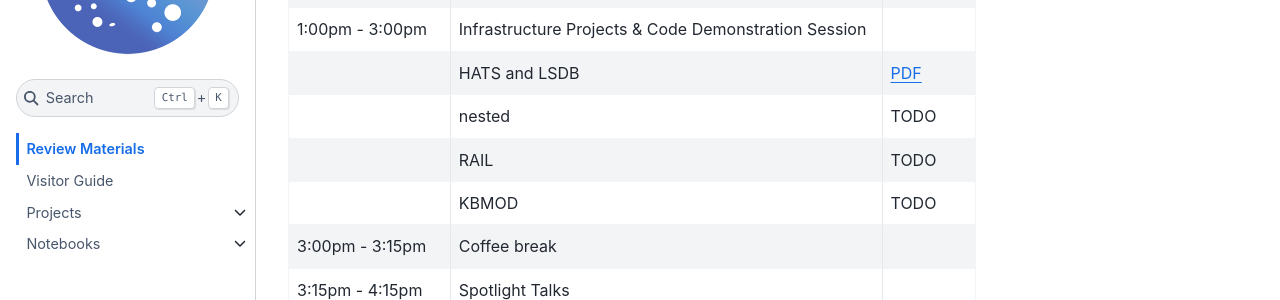
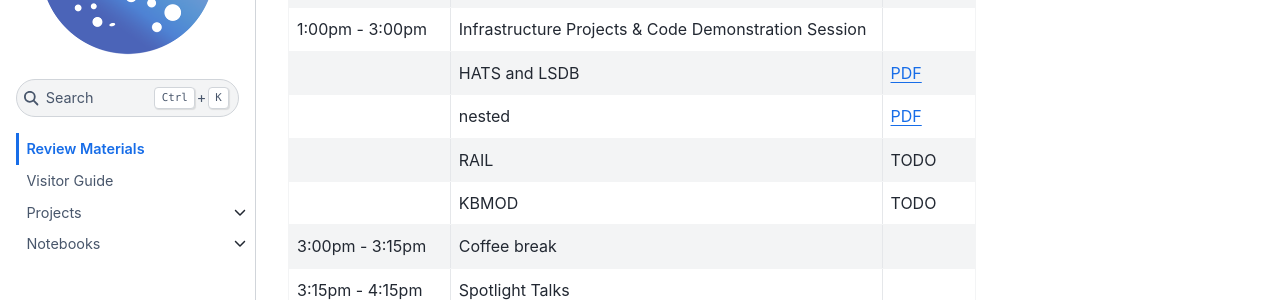
Before and after one commit to lincc-frameworks/midpoint-review, a Sphinx documentation site: the page built from docs/index.rst, in a window 1280 px wide and 900 px high, scrolled down 547 px. Shown: the part 154-454 px from the top of the window. Built offline with Sphinx 7.4.7 and the Sphinx Book theme 1.1.4, drawn with Linux system fonts in a browser that asks for light colours; pages that are not in the unit, such as notebooks, are missing from menus.

Commit message:
Add nested pdf

```diff
--- a/docs/index.rst
+++ b/docs/index.rst
@@ -41,7 +41,7 @@
      - `PDF <https://drive.google.com/file/d/1R0KaTojKle0cdTo-XlXkLohx7DN_A8bt/view?usp=drive_link>`__
    * -
      - nested
-     - TODO
+     - `PDF <https://drive.google.com/file/d/1aiwiw9CE-9sdy1kEsNEcMn8jQO7B34xE/view?usp=drive_link>`__
    * -
      - RAIL
      - TODO
```
